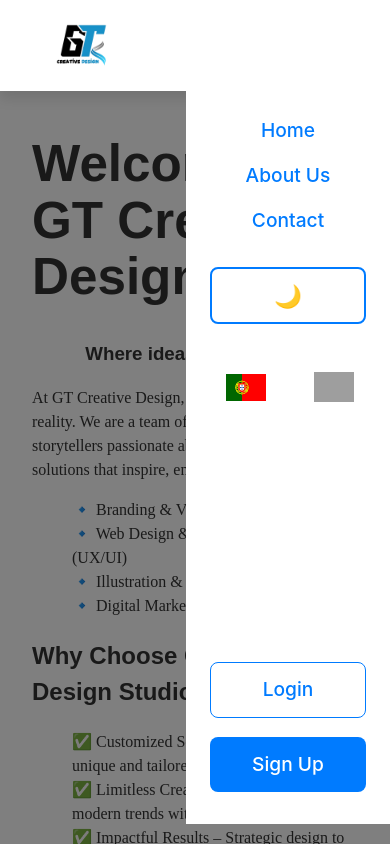
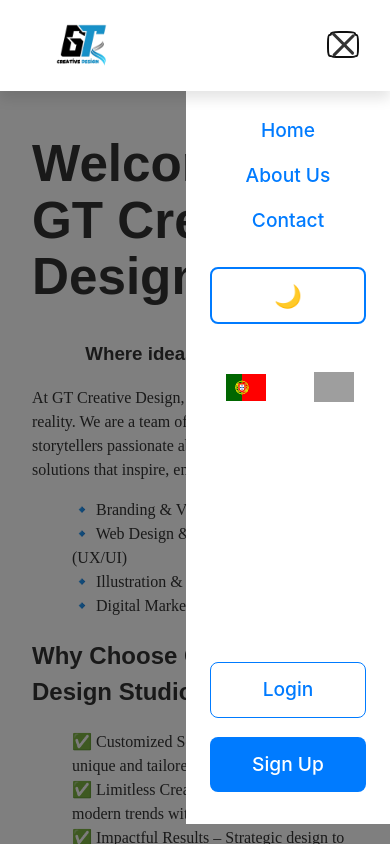
Before and after one commit to GabrielTolin/React-vite_navbar, a React (Vite) app: page / in a window 390 px wide. Both pictures are taken after a click on the button "Menu". Shown: the top 844 px of the page. Built offline with nearby package versions, Linux system fonts and the light colour scheme; grey boxes are pictures that could not be loaded.

Commit message:
Update Navbar.module.css

```diff
--- a/src/styles/Navbar.module.css
+++ b/src/styles/Navbar.module.css
@@ -11,7 +11,7 @@
   padding: 1rem 2rem;
   background-color: white;
   box-shadow: 0 8px 12px rgba(0, 0, 0, 0.1);
-  z-index: 10001;
+  z-index: 100001;
 }
 
 /* Logo */
@@ -146,7 +146,7 @@
   justify-content: center;
   align-items: center;
   gap: 2rem;
-  z-index: 1000;
+  z-index: 10;
   transform: translateY(-100%);
   transition: transform 0.2s ease;
 }
```
